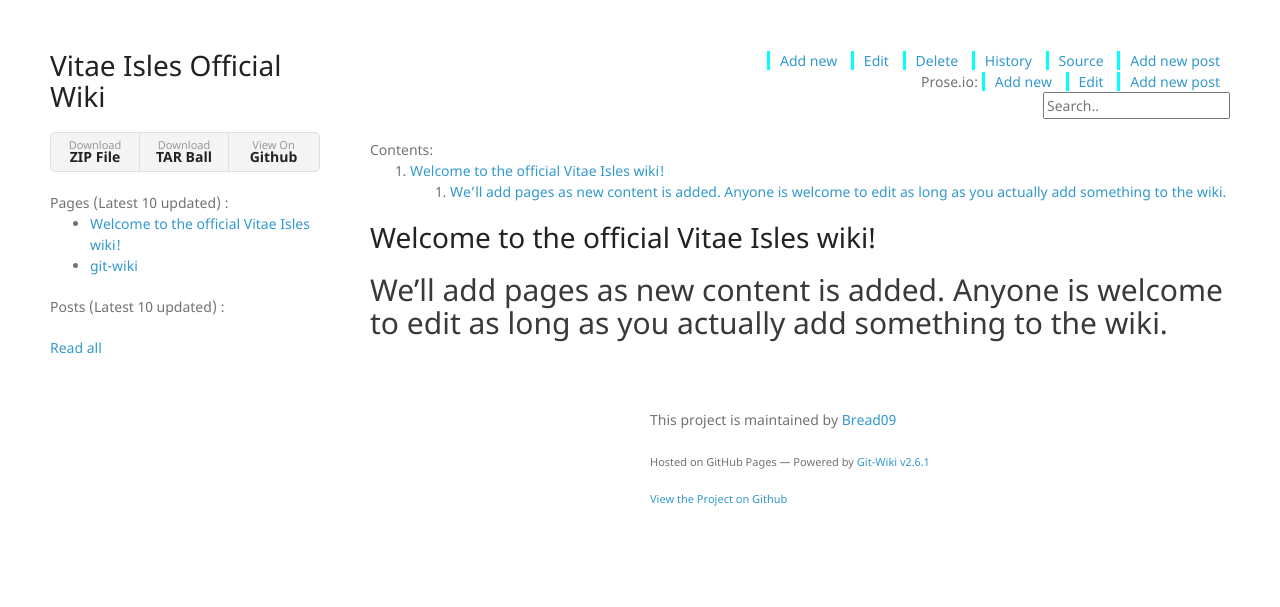
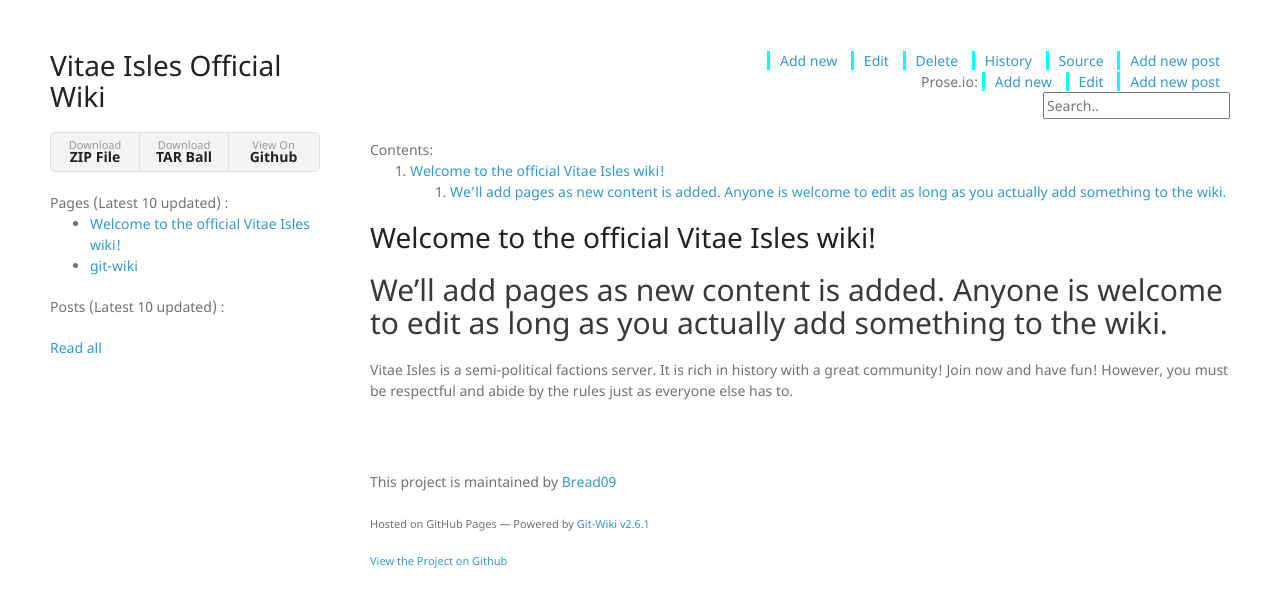
Before and after one commit to Bread09/VitaeWiki, a Jekyll site: the page built from wiki/main_page.md, in a window 1280 px wide. Shown: the top 607 px of the page. Built offline with Jekyll 4.4.1, drawn with Linux system fonts in a browser that asks for light colours; nearby versions of some CDN libraries; our own code applies the rules of GitHub Pages for plain Markdown files.

Commit message:
Update main_page.md

```diff
--- a/wiki/main_page.md
+++ b/wiki/main_page.md
@@ -4,3 +4,5 @@ redirect_from: "/"
 
 # Welcome to the official Vitae Isles wiki!
 ## We'll add pages as new content is added. Anyone is welcome to edit as long as you actually add something to the wiki.
+
+Vitae Isles is a semi-political factions server. It is rich in history with a great community! Join now and have fun! However, you must be respectful and abide by the rules just as everyone else has to.
```
